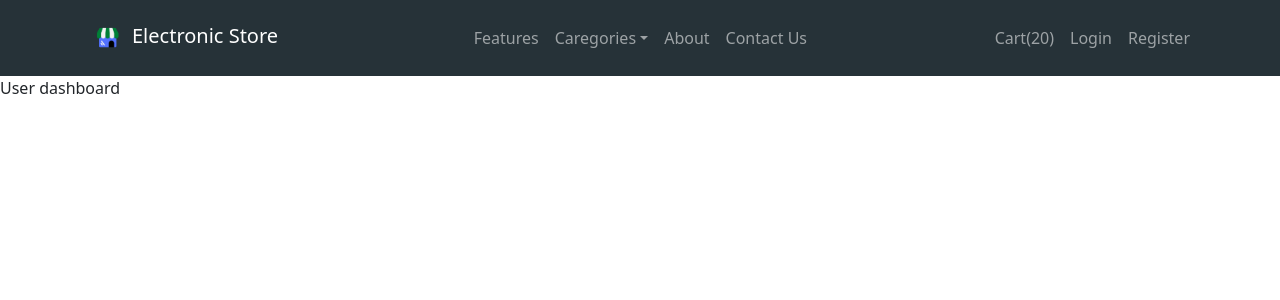
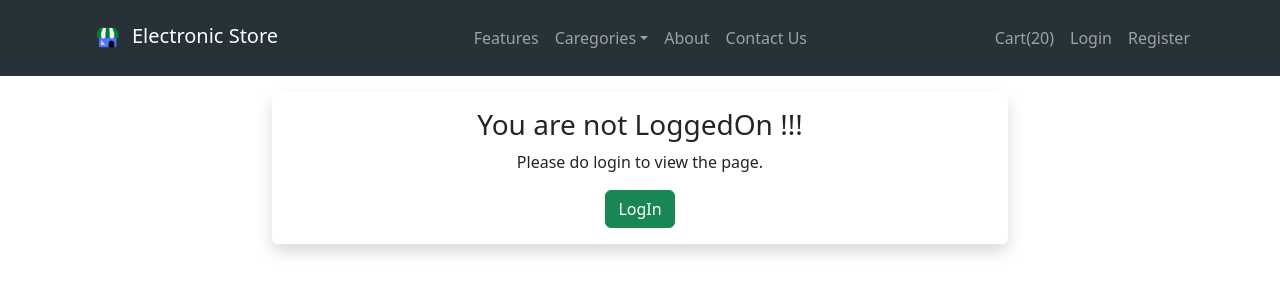
Before and after one commit to praveen8409/Electronic-Store-React, a React (Create React App) app: page /users in a window 1280 px wide. Shown: the top 300 px of the page. Built offline with nearby package versions, Linux system fonts and the light colour scheme.

Commit message:
Implement Conditional Rendring for Users

```diff
--- a/src/App.js
+++ b/src/App.js
@@ -14,6 +14,7 @@ import { Login } from './pages/login';
 import { Register } from './pages/register';
 import { UserProvider } from './context/user.provider';
 import { Home } from './pages/users/home';
+import { Order } from './pages/users/order';
 
 function App() {
 
@@ -46,6 +47,7 @@ function App() {
           <Route path='/users' element={<Dashboard />} >
             <Route path='profile' element={<Profile />}/>
             <Route path='home' element={<Home />}/>
+            <Route path='orders' element={<Order />}/>
 
           </Route>
         </Routes>
--- a/src/components/Navbar.jsx
+++ b/src/components/Navbar.jsx
@@ -52,7 +52,9 @@ const CustomNavbar = () => {
                   <>
 
                     <Nav.Link as={NavLink} to="#">{userContext.userData?.user?.email}</Nav.Link>
+                    <Nav.Link as={NavLink} to="/users/orders">Orders</Nav.Link>
                     <Nav.Link onClick={doLogout}>Logout</Nav.Link>
+
                   </>
                 ) :
                 (
--- a/src/pages/users/dashboard.jsx
+++ b/src/pages/users/dashboard.jsx
@@ -1,11 +1,48 @@
-import React from 'react'
-import { Outlet } from 'react-router-dom'
+import React, { useContext } from 'react'
+import { NavLink, Outlet } from 'react-router-dom'
+import { UserContext } from '../../context/user.context'
+import { Button, Card, CardBody, Col, Container, Row } from 'react-bootstrap';
 
 export const Dashboard = () => {
+
+  const userContext = useContext(UserContext);
+
+  const dashboardViews = () => {
+    return (
+      <>
+        <div>
+          <div>User dashboard</div>
+          <Outlet></Outlet>
+        </div>
+      </>
+    );
+  }
+
+
+  const notLoggedInView = () =>{
+    return(
+      <Container>
+        <Row>
+          <Col md={
+            {
+              span:8,
+              offset:2
+            }
+          }>
+          <Card className='border-0 shadow mt-3'>
+            <CardBody className='text-center'>
+              <h3>You are not LoggedOn !!!</h3>
+              <p>Please do login to view the page. </p>
+              <Button variant='success' as={NavLink} to={"/login"}>LogIn</Button>
+            </CardBody>
+          </Card>
+          </Col>
+        </Row>
+      </Container>
+    )
+  }
+
   return (
-    <div>
-    <div>User dashboard</div>
-    <Outlet></Outlet>
-    </div>
+    (userContext.isLogin) ? (dashboardViews()) : (notLoggedInView())
   )
 }
--- /dev/null
+++ b/src/pages/users/order.jsx
@@ -0,0 +1,7 @@
+import React from 'react'
+
+export const Order = () => {
+  return (
+    <div>Your Order are here...</div>
+  )
+}
```
